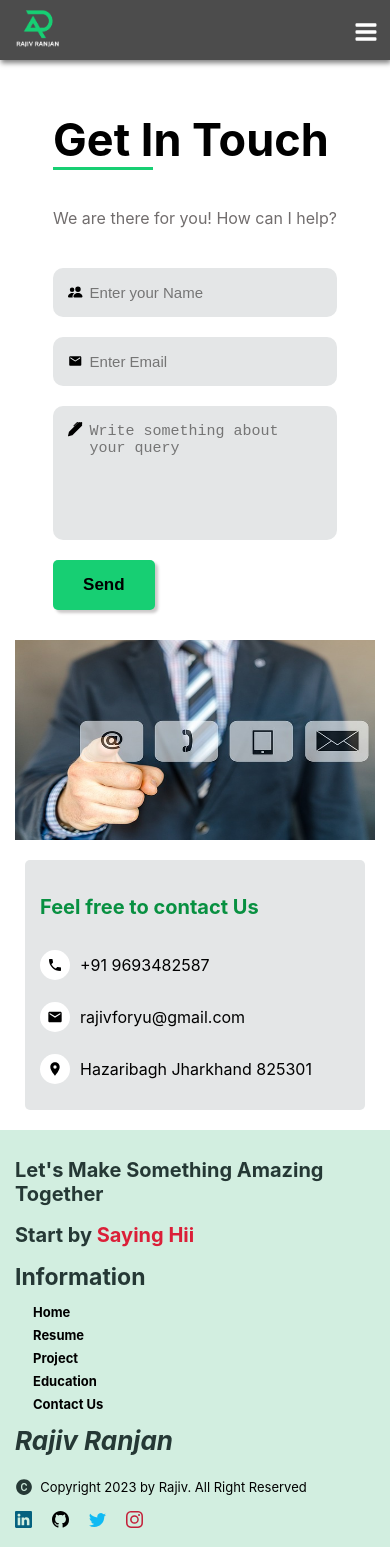
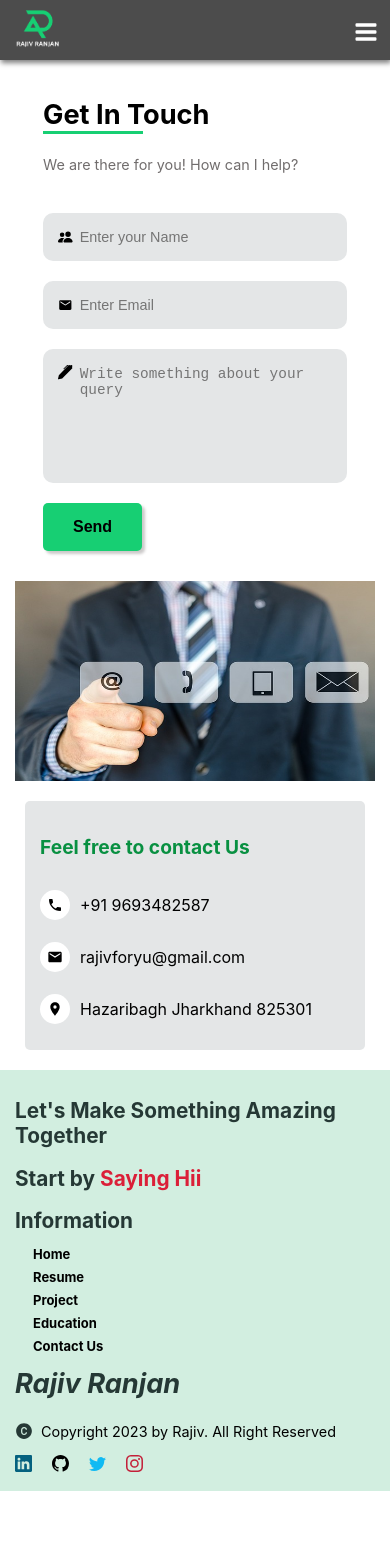
Before and after one commit to RajivRnjan/rajivrnjan.github.io, a React (Create React App) app: page /contact in a window 390 px wide. After the commit the page ends 1491 px from the top, so only its background shows below. Built offline with nearby package versions, Linux system fonts and the light colour scheme.

Commit message:
change 2

```diff
--- a/src/App.css
+++ b/src/App.css
@@ -190,7 +190,8 @@ a {
     margin: 0;
   }
   .RightHeroContainer p {
-    font-size: 18px;
+    /* font-size: 18px; */
+    font-size:var(--desktop-paragraph-font);
     color: #727171;
   }
   .HeroSectionButton {
@@ -206,7 +207,8 @@ a {
   .HeroSectionButton1 {
     padding: 10px 30px;
     border-radius: 30px;
-    font-size: 1rem;
+    /* font-size: 1rem; */
+    font-size: var(--button-font-size);
     cursor: pointer;
     background-color: var(--primary-text-color);
     border: 2px solid var(--primary-text-color);
@@ -215,7 +217,7 @@ a {
   .HeroSectionButton2 {
     padding: 10px 30px;
     border-radius: 30px;
-    font-size: 1rem;
+    font-size: var(--button-font-size);
     background-color: var(--primary-text-color);
     cursor: pointer;
     border: 2px solid var(--primary-text-color);
@@ -265,7 +267,7 @@ a {
     font-size: 15px;
   }
   .RightHeroContainer .Description p {
-    font-size: 15px;
+    font-size: var(--phone-paragraph-font)
   }
 }
 
@@ -343,33 +345,29 @@ a {
   .rightSectionHelp {
     margin: 40px;
   }
-  /* .ItemIcon {
-    width: 70px;
-    height: 70px;
-  } */
+
   .leftSectionHelp .Item {
     padding: 20px;
   }
   .leftSectionHelp .Item .ItemDesc h3 {
     margin: 0;
-    font-size: 25px;
+    font-size: var(--tertiary-desktop-heading-font);
   }
   .leftSectionHelp .Item .ItemDesc p {
     margin: 0;
-    font-size: 20px;
+    font-size: var(--desktop-paragraph-font);
   }
   .rightSectionHelp .desc p {
-    font-size: 20px;
+    font-size: var(--desktop-paragraph-font);
   }
   .rightSectionHelp {
     display: flex;
     flex-direction: column;
     flex: 0.6;
-
     padding: 0 30px;
   }
   .rightSectionHelp h2 {
-    font-size: 30px;
+    font-size: var(--secondary-desktop-heading-font);
   }
 }
 @media screen and (max-width: 991px) {
@@ -399,21 +397,19 @@ a {
   }
   .leftSectionHelp .Item .ItemDesc h3 {
     margin: 0;
-    font-size: 20px;
+    font-size: var(--tertiary-tablet-heading-font);
   }
   .leftSectionHelp .Item .ItemDesc p {
     margin: 0;
-    font-size: 17px;
+    font-size: var(--tablet-paragraph-font);
   }
   .rightSectionHelp .desc p {
-    font-size: 15px;
+    font-size: var(--tablet-paragraph-font);
   }
   .rightSectionHelp h2 {
-    font-size: 25px;
-  }
-  /* .navItems ul {
-    display: none;
-  } */
+    font-size: var(--secondary-tablet-heading-font);
+  }
+
   /*Work Experience*/
   .BottomRightContainer {
     display: flex;
@@ -428,10 +424,10 @@ a {
   }
   /*My Work*/
   .MyWorkHeader .Heading h1 {
-    font-size: 30px;
+    font-size: var(--primary-tablet-heading-font);
   }
   .MyWorkHeader .ExploreMore h2 {
-    font-size: 16px;
+    font-size: var(--button-font-size);
     color: #00adef;
   }
 }
@@ -446,28 +442,27 @@ a {
 
   .leftSectionHelp .Item .ItemDesc h3 {
     margin: 0;
-    font-size: 15px;
+    font-size: var(--tertiary-phone-heading-font);
   }
   .leftSectionHelp .Item .ItemDesc p {
     margin: 0;
-    font-size: 14px;
+    font-size: var(--phone-paragraph-font);
   }
   .rightSectionHelp .desc p {
-    font-size: 15px;
+    /* font-size: 15px; */
+    font-size: var(--phone-paragraph-font);
   }
   .rightSectionHelp {
     display: flex;
     flex-direction: column;
     flex: 0.6;
-
     padding: 0;
   }
+
   .rightSectionHelp h2 {
-    font-size: 20px;
-  }
-  /* .navItems ul {
-    display: none;
-  } */
+    font-size: var(--secondary-phone-heading-font);
+  }
+
 }
 
 /* #### My Journey #### */
@@ -475,12 +470,12 @@ a {
 
 .WorkExperienceContainer {
   width: 100%;
-
   background-color: #f8f7f1;
   padding-bottom: 50px;
 }
 .WorkExperienceContainer .TopSection h1 {
   text-align: center;
+  font-size: var(--primary-desktop-heading-font);
 }
 
 .BottomLeftContainer .Item h2,
@@ -490,7 +485,7 @@ a {
 @media screen and (max-width: 1920px) {
   .TopSection {
     padding: 20px 0 20px 50px;
-    font-size: 20px;
+    /* font-size: 20px; */
     display: flex;
     justify-content: flex-start;
   }
@@ -503,14 +498,13 @@ a {
     flex: 0.4;
     flex-direction: column;
     justify-content: space-around;
-    /* align-items: center; */
-    padding-left: 50px;
+  padding-left: 50px;
   }
   .BottomRightContainer {
     display: flex;
     flex: 0.6;
     padding: 0 40px;
-    font-size: 20px;
+    font-size: var(--desktop-paragraph-font);
     gap: 20px;
   }
   .BottomRightContainer .ExperienceItems {
@@ -531,9 +525,14 @@ a {
 @media screen and (max-width: 490px) {
   .TopSection {
     padding: 15px 20px;
-    font-size: 15px;
-  }
-
+
+  }
+  .WorkExperienceContainer .TopSection h1 {
+    font-size: var(--primary-phone-heading-font);
+  }
+  .ExperienceItem h2{
+    font-size: var(--secondary-phone-heading-font);
+  }
   .BottomSection {
     display: flex;
     flex-direction: column;
@@ -545,7 +544,7 @@ a {
     display: flex;
     flex: 0.6;
     padding: 0 20px;
-    font-size: 14px;
+    font-size: var(--phone-paragraph-font);
     gap: 10px;
   }
   .BottomRightContainer .ExperienceItems {
@@ -596,7 +595,6 @@ a {
 .InnerCircle {
   width: 25px;
   height: 25px;
-
   border-radius: 50%;
 }
 .InnerCircle1-bg-color {
@@ -629,10 +627,11 @@ a {
     align-items: center;
   }
   .MyWorkHeader .Heading h1 {
-    font-size: 40px;
+    font-size: var(--primary-desktop-heading-font);
   }
   .MyWorkHeader .ExploreMore h2 {
-    font-size: 20px;
+    /* font-size: 20px; */
+    font-size: var(--tertiary-desktop-heading-font);
     color: #00adef;
   }
 
@@ -651,7 +650,6 @@ a {
 @media screen and (max-width: 490px) {
   .react-multiple-carousel__arrow {
     position: absolute;
-
     z-index: 100;
   }
   .MyWorkHeader {
@@ -661,10 +659,12 @@ a {
     padding: 0 20px;
   }
   .MyWorkHeader .Heading h1 {
-    font-size: 25px;
+    /* font-size: 25px; */
+    font-size: var(--secondary-phone-heading-font);
   }
   .MyWorkHeader .ExploreMore h2 {
-    font-size: 10px;
+    /* font-size: 10px; */
+    font-size: var(--phone-paragraph-font);
     color: #00adef;
   }
 }
@@ -680,9 +680,6 @@ a {
 }
 .TopRightBottomSection ul li a:hover {
   color: rgb(133, 140, 133);
-
-
-
 }
 .TopRightBottomSection ul li a > .arrow {
   margin-right: 5px;
@@ -691,7 +688,7 @@ a {
   transition: 0.3s all ease-in;
 }
 .TopRightBottomSection ul li a:hover > .arrow {
-  font-size: 20px;
+  font-size: var(--desktop-paragraph-font);
   color:var(--primary-color);
   transition: 0.3s all ease-in;
 }
@@ -699,11 +696,9 @@ a {
   .FooterContainer {
     background-color: var(--footer-bg-color);
     color: #253835;
-
   }
   .FooterContainer li {
     list-style: none;
-
   }
   .TopFooter {
     display: flex;
@@ -713,16 +708,18 @@ a {
 
   .TopLeftFooter h2 {
     /* width: 500px; */
-    font-size: 35px;
+    /* font-size: 35px; */
+    font-size: var(--secondary-desktop-heading-font);
   }
   .TopLeftFooter h1 {
-    font-size: 40px;
+    font-size: var(--primary-desktop-heading-font);
   }
   .sayinghii {
     color: #db1f38;
   }
   .TopRightHeading h2 {
-    font-size: 35px;
+    /* font-size: 35px; */
+    font-size: var(--secondary-desktop-heading-font);
   }
   .TopRightBottomSection ul {
     display: flex;
@@ -730,7 +727,6 @@ a {
     font-size: 15px;
     font-weight: 750;
     gap: 10px;
-
   }
   .BottomFooter {
     display: flex;
@@ -769,13 +765,13 @@ a {
     padding: 10px;
   }
   .TopLeftFooter h2 {
-    font-size: 25px;
+    font-size: var(--secondary-tablet-heading-font);
   }
   .TopRightFooter .TopRightHeading {
-    font-size: 20px;
+    font-size: var(--tertiary-tablet-heading-font)
   }
   .TopLeftFooter h1 {
-    font-size: 30px;
+    font-size: var(--primary-tablet-heading-font);
   }
   .TopRightBottomSection ul {
     display: flex;
@@ -796,15 +792,16 @@ a {
     align-items: flex-start;
   }
   .TopLeftFooter h2 {
-    font-size: 20px;
+    font-size: var(--secondary-phone-heading-font);
   }
 
   .TopRightHeading h2 {
     margin: 0;
-    font-size: 23px;
+    /* font-size: 23px; */
+    font-size: var(--secondary-phone-heading-font);
   }
   .TopLeftFooter h1 {
-    font-size: 20px;
+    font-size: var(--secondary-phone-heading-font);
   }
 
   .TopRightBottomSection ul {
@@ -818,14 +815,12 @@ a {
   .BottomFooter {
     display: flex;
     flex-direction: column;
-
     align-items: flex-start;
-
     border: none;
   }
   .BottomLeftFooter h2 {
     margin-top: 0;
-    font-size: 26px;
+    font-size: var(--primary-phone-heading-font);
     font-style: italic;
   }
   .BottomMiddleFooter {
@@ -833,7 +828,7 @@ a {
   }
   .BottomMiddleFooter p {
     margin: 0;
-    font-size: 13px;
+    font-size: var(--phone-paragraph-font);
     font-weight: 800px;
     color: var(--primary-bg-color);
   }
@@ -857,7 +852,7 @@ a {
     padding: 10px 30px;
   }
   .resume {
-    font-size: 40px;
+    font-size: var(--primary-desktop-heading-font);
   }
   .topResumeContainer,
   .bottomResumeContainer {
@@ -880,7 +875,7 @@ a {
 
   .topLeftmostResumeContainerHeading,
   .topRightmostResumeContainerHeading {
-    font-size: 25px;
+    font-size: var(--tertiary-desktop-heading-font);
   }
   .topLeftResumeContainer,
   .topRightResumeContainer {
@@ -892,7 +887,7 @@ a {
     display: flex;
     flex-direction: column;
     flex: 0.5;
-    font-size: 20px;
+    font-size: var(--desktop-paragraph-font);
   }
 
   .topRightResumeContainer,
@@ -900,7 +895,7 @@ a {
     display: flex;
     flex-direction: column;
     flex: 0.5;
-    font-size: 20px;
+    font-size: var(--desktop-paragraph-font);
   }
 
   .topLeftResumeContainer > .EducationItem,
@@ -941,18 +936,21 @@ a {
 
   .EduacationDesc li::marker {
     content: "➤";
-    font-size: 18px;
+
+    font-size: var(--desktop-paragraph-font);
     color: var(--secondary-text-color);
+
   }
   .topLeftResumeContainer .EducationItem h4,
   .topRightResumeContainer .ExperienceItem h4 {
     margin: 0;
-    font-size: 20px;
+    font-size: var(--desktop-paragraph-font);
   }
   .topLeftResumeContainer,
   .topRightResumeContainer .ExperienceItem p {
     margin: 15px 0 0 0;
-    font-size: 15px;
+    /* font-size: 15px; */
+    font-size: var(--desktop-paragraph-font);
   }
   .topLeftResumeContainer .EducationItem .date,
   .topRightResumeContainer .ExperienceItem .date {
@@ -974,6 +972,9 @@ a {
     margin: 0px;
     padding: 0 15px;
   }
+  .resume{
+    font-size: var(--primary-phone-heading-font);
+  }
   .topResumeContainer,
   .bottomResumeContainer {
     display: flex;
@@ -982,21 +983,28 @@ a {
     margin: 10px;
     gap: 10px;
   }
+  .bottomLeftResumeContainer>h2,.bottomRightResumeContainer>h2{
+    font-size: var(--primary-phone-heading-font);
+  }
   .TopLevelResumeContainer {
     display: flex;
     flex-direction: column;
   }
-  /* .topLeftmostResumeContainer,
-.topRightmostResumeContainer {
-  display: flex;
-  flex-direction: column;
-  padding: 30px;
-} */
-  .topLeftmostResumeContainerHeading,
-  .topRightmostResumeContainerHeading {
-    font-size: 20px;
-  }
-}
+  .bottomLeftResumeContainer{
+    font-size: var(--phone-paragraph-font);
+  }
+
+  .topLeftmostResumeContainerHeading > h2,
+  .topRightmostResumeContainerHeading >h2{
+    font-size: var(--primary-phone-heading-font);
+  }
+  .EduacationDesc{
+    font-size: var(--phone-paragraph-font);
+  }
+  .EduacationDesc li::marker {
+   font-size: var(--phone-paragraph-font);
+   }
+  }
 
 .progress {
   /* width:100%; */
@@ -1066,6 +1074,7 @@ a {
   display: flex;
   justify-content: space-around;
 }
+
 @media screen and (max-width: 490px) {
   .circularProgressBarContainer {
     display: flex;
@@ -1112,13 +1121,12 @@ a {
 .innerCircle #number {
   font-weight: 700;
   color: #555;
-
-  font-size: 25px;
+  font-size: var(--primary-phone-heading-font);
 }
 .innerCircle #skill {
   font-weight: 700;
   color: #555;
-  font-size: 12px;
+  font-size: var(--phone-paragraph-font);
 }
 .svg {
   position: absolute;
@@ -1180,7 +1188,8 @@ textarea {
   outline: none;
   border: none;
   background-color: transparent;
-  font-size: 15px;
+  /* font-size: 15px; */
+  font-size: var(--desktop-paragraph-font);
   width: 100%;
 }
 input:-webkit-autofill {
@@ -1223,76 +1232,28 @@ input:focus {
 }
 
 .GetInTouch > .left_container > h2 {
-  font-size: 45px;
+  font-size: var(--primary-desktop-heading-font);
   color: var(--primary-bg-color);
 }
 .GetInTouch > .left_container > p {
   color: var(--secondary-text-color);
   margin: 0 0 40px 0;
+  font-size: var(--desktop-paragraph-font);
 }
 .GetInTouch > .left_container > form {
   padding:0;
 }
 
-@media screen and (max-width: 490px) {
-  .GetInTochMainContainer {
-    margin: 5px;
-    padding: 0;
-  }
-  .GetInTouch {
-    display: flex;
-    flex-direction: column;
-    justify-content: space-around;
-    align-items: center;
-    /* padding: 10px; */
-    gap: 20px;
-  }
-  .right_container > img {
-    height: 200px;
-    width: 360px;
-  }
-  .ContactFooterContainer {
-    margin: 20px;
-    padding: 15px;
-  }
-  .inputContainer {
-    display: flex;
-    align-items: center;
-    column-gap: 5px;
-    border-radius: 10px;
-    background-color: var(--secondary-bg-color);
-  }
-  .left_container {
-    display: flex;
-    flex-direction: column;
-    flex: 0.5;
-    padding: 10px;
-    align-items: center;
-
-    align-items: stretch;
-    margin: 0;
-  }
-  .right_container > .socialIcon {
-    display: none;
-  }
-  .left_container > form {
-    display: flex;
-    flex-direction: column;
-    gap: 20px;
-    padding: 10px;
-  }
-}
+
 
 .left_container > form {
   display: flex;
   flex-direction: column;
   gap: 20px;
-
 }
 .inputContainer {
   display: flex;
   align-items: center;
-
   column-gap: 5px;
   padding: 15px;
   border-radius: 10px;
@@ -1310,12 +1271,11 @@ textarea {
 .left_container > form > button {
   background-color: var(--primary-color);
   box-shadow: 3px 3px 3px var(--btn-box-shadow);
-
   width: max-content;
   padding: 15px 30px;
   /* color: var(--primary-text-color); */
   color: black;
-  font-size: 17px;
+  font-size: var(--button-font-size);
   font-weight: 700;
   border: none;
   border-radius: 5px;
@@ -1325,7 +1285,6 @@ textarea {
   background-color: #267344;
   box-shadow: 3px 3px 5px var(--btn-box-shadow);
   color: var(--primary-text-color);
-
   /* border: none; */
   transition: 0.5s all ease-in-out;
 }
@@ -1359,13 +1318,10 @@ textarea {
   transition: 0.5s all ease-in-out;
 }
 
-/* .right_container .socialIcon .GithubIcon{
-  color: #00adef;
-} */
+
 .right_container .socialIcon .GithubIcon:hover {
   color: white;
   background-color: black;
-
   transition: 0.5s all ease-in-out;
 }
 .right_container .socialIcon .twitterIcon {
@@ -1378,7 +1334,7 @@ textarea {
 }
 
 .ContactFooterContainer > p {
-  font-size: 20px;
+  font-size: var(--desktop-paragraph-font);
   font-weight: 700;
   color: var(--tertiary-color);
 }
@@ -1412,6 +1368,68 @@ textarea {
   color: white;
   transition: 0.5s all ease-in-out;
 }
+
+@media screen and (max-width: 490px) {
+  .GetInTochMainContainer {
+    margin: 5px;
+    padding: 0;
+  }
+  .GetInTouch {
+    display: flex;
+    flex-direction: column;
+    justify-content: space-around;
+    align-items: center;
+    /* padding: 10px; */
+    gap: 20px;
+  }
+  .GetInTouch > .left_container > h2{
+    font-size: var(--primary-phone-heading-font);
+  }
+  .left_container > form > button{
+    font-size: var(--button-responsive-font-size);
+  }
+  .GetInTouch > .left_container > p{
+    font-size: var(--phone-paragraph-font);
+  }
+  .right_container > img {
+    height: 200px;
+    width: 360px;
+  }
+  .ContactFooterContainer {
+    margin: 20px;
+    padding: 15px;
+  }
+  .inputContainer {
+    display: flex;
+    align-items: center;
+    column-gap: 5px;
+    border-radius: 10px;
+    background-color: var(--secondary-bg-color);
+  }
+  input,textarea{
+    font-size: var(--phone-paragraph-font);
+  }
+  .left_container {
+    display: flex;
+    flex-direction: column;
+    flex: 0.5;
+    padding: 10px;
+    align-items: center;
+    align-items: stretch;
+    margin: 0;
+    width:80%;
+  }
+  .right_container > .socialIcon {
+    display: none;
+  }
+  .left_container > form {
+    display: flex;
+    flex-direction: column;
+    gap: 20px;
+    padding: 10px;
+  }
+}
+
 /* #### Projects and Experience #### */
 /* #### Projects and Experience #### */
 .ProjectItem {
@@ -1450,7 +1468,7 @@ textarea {
   }
   .ProjectsMenu > button {
     padding: 15px;
-    font-size: 18px;
+    font-size: var(--button-font-size);
     box-shadow: 2px 2px 3px var(--btn-box-shadow);
     border-radius: 5px;
     border: none;
@@ -1476,7 +1494,7 @@ textarea {
     /* align-items: flex-start; */
   }
   .ProjectTitle > h4 {
-    font-size: 20px;
+    font-size: var(--desktop-paragraph-font);
     margin: 5px 0;
   }
   .ProjectDesc {
@@ -1492,7 +1510,7 @@ textarea {
     justify-content: space-between;
   }
   .ProjectItemButton > button {
-    font-size: 18px;
+    font-size: var(--button-font-size);
     border: none;
     border-radius: 5px;
     padding: 10px;
@@ -1532,7 +1550,7 @@ textarea {
     padding: 15px;
     border-radius: 5px;
     border: none;
-    font-size: 17px;
+    font-size: var(--button-font-size);
     font-weight: 600;
     background-color: var(--secondary-btn-bg-color);
     box-shadow: 2px 2px 5px var(--btn-box-shadow);
@@ -1565,11 +1583,11 @@ textarea {
     justify-content: center;
   }
   .ProjectHeaderLeft > h2 {
-    font-size: 40px;
+    font-size: var(--primary-desktop-heading-font);
     margin-bottom: 0;
   }
   .ProjectHeaderLeft > p {
-    font-size: 20px;
+    font-size: var(--desktop-paragraph-font);
   }
   .ProjectHeaderRight > img {
     width: 70%;
@@ -1601,17 +1619,17 @@ textarea {
     width: 90vw;
   }
   .ProjectHeaderLeft > h2 {
-    font-size: 25px;
+    font-size: var(--primary-phone-heading-font);
     margin-bottom: 0;
   }
   .ProjectHeaderLeft > p {
-    font-size: 18px;
+    /* font-size: 18px; */
+    font-size: var(--phone-paragraph-font);
   }
   .ProjectHeaderLeft > .starbtn  button {
-    font-size: 15px;
+    /* font-size: 15px; */
+    font-size: var(--button-responsive-font-size);
     padding: 10px;
-
-    /* font-weight: 600; */
   }
 
   .ProjectHeaderLeft {
@@ -1632,17 +1650,17 @@ textarea {
   }
   .ProjectsMenu > button {
     padding: 12px;
-    font-size: 15px;
+    font-size: var(--button-responsive-font-size);
   }
   .ProjectItemButton > button {
-    font-size: 15px;
+    font-size: var(--button-responsive-font-size);
     padding: 10px;
   }
   .ProjectTitle > h4 {
-    font-size: 17px;
+    font-size: var(--tertiary-phone-heading-font);
   }
   .ProjectDesc > p {
-    font-size: 15px;
+    font-size: var(--phone-paragraph-font);
   }
   .ProjectHeaderRight > img {
     width: 80%;
@@ -1671,11 +1689,12 @@ textarea {
   /* padding: 20px; */
 }
 .EducationAndCertificationHeader > .Left > h2 {
-  font-size: 45px;
+  font-size: var(--primary-desktop-heading-font);
   margin: 0;
 }
 .EducationAndCertificationHeader > .Left > p {
-  font-size: 22px;
+  /* font-size: 22px; */
+  font-size: var(--desktop-paragraph-font);
 }
 .EducationAndCertificationHeader > .Left > button {
   margin-bottom:10px;
@@ -1694,7 +1713,7 @@ textarea {
   padding: 30px;
 }
 .EducationContainer > h3 {
-  font-size: 35px;
+  font-size: var(--secondary-desktop-heading-font);
   margin-bottom: 0;
 }
 .EducationContainer .FirstContainer,
@@ -1710,13 +1729,48 @@ textarea {
   justify-content: space-around;
   gap: 100px;
 }
+
+
+.schoolDesc {
+  display: flex;
+  flex-direction: column;
+  justify-content: center;
+  gap: 15px;
+}
+
+.SchoolDescHeader {
+  display: flex;
+  flex-direction: row;
+  gap: 10px;
+}
+.SchoolDescHeader h4 {
+  font-size: var(--primary-phone-heading-font);
+  margin: 0;
+}
+.SchoolDescHeader > .SchoolName > span {
+  font-size: var(--secondary-phone-heading-font);
+  font-weight: 700;
+}
+.schoolDesc > span {
+  font-size: var(--tertiary-phone-heading-font);
+  background-color: var(--footer-bg-color);
+  padding: 5px 20px;
+  width: max-content;
+  border-radius: 3px;
+  font-weight: 700;
+}
+.schoolDesc > p {
+  font-size: var(--desktop-paragraph-font);
+  margin: 0;
+}
+
 @media screen and (max-width: 490px) {
   .EducationAndCertificationMainContainer {
     margin: 10px;
     padding: 0 10px;
   }
   .EducationAndCertificationHeader > .Left > p {
-    font-size: 18px;
+    font-size: var(--phone-paragraph-font);
   }
   .EducationAndCertificationHeader > .Right > img {
     width: 90vw;
@@ -1733,9 +1787,11 @@ textarea {
     display: inline;
   }
   .EducationContainer {
-
-    gap: 100px;
+    gap: 50px;
     padding: 0px;
+  }
+  .EducationAndCertificationHeader > .Left > h2 {
+    font-size: var(--primary-phone-heading-font);
   }
 
   .EducationContainer .FirstContainer,
@@ -1745,49 +1801,31 @@ textarea {
     flex-direction: column-reverse;
     gap: 50px;
   }
-}
-
-.schoolDesc {
-  display: flex;
-  flex-direction: column;
-
-  justify-content: center;
-
-  gap: 15px;
-}
-
-.SchoolDescHeader {
-  display: flex;
-  flex-direction: row;
-  gap: 10px;
-}
-.SchoolDescHeader h4 {
-  font-size: 30px;
-  margin: 0;
-}
-.SchoolDescHeader > .SchoolName > span {
-  font-size: 20px;
-  font-weight: 700;
-}
-.schoolDesc > span {
-  font-size: 17px;
-  background-color: var(--footer-bg-color);
-  padding: 5px 20px;
-  width: max-content;
-
-  border-radius: 3px;
-}
-.schoolDesc > p {
-  font-size: 20px;
-  margin: 0;
-}
+  .SchoolDescHeader h4{
+    font-size: var(--secondary-phone-heading-font) ;
+  }
+  .schoolDesc > p {
+    font-size: var(--phone-paragraph-font);
+
+  }
+  .SchoolDescHeader > .SchoolName > span{
+    font-size: var(--tertiary-phone-heading-font);
+  }
+  .SchoolLogo>img{
+    width: 20vw;
+
+  }
+
+}
+
 /* ### CERTIFICATE ### */
 /* ### CERTIFICATE ### */
+@media screen and (max-width: 1920px) {
 .CertificationContainer {
   padding: 30px;
 }
 .CertificationContainer > h4 {
-  font-size: 45px;
+  font-size: var(--primary-desktop-heading-font);
 }
 .CertificateRow {
   display: flex;
@@ -1831,7 +1869,7 @@ textarea {
 }
 .CertificateItemMiddle > h4 {
   margin: 0;
-  font-size: 20px;
+  font-size: var(--desktop-paragraph-font);
 }
 .CertificateItemMiddle > h5 {
   margin: 10px 0;
@@ -1840,6 +1878,14 @@ textarea {
   display: flex;
   justify-content: space-between;
   align-items: center;
+}
+}
+
+@media screen and (max-width: 490px) {
+
+.CertificationContainer > h4 ,.EducationContainer > h3 {
+  font-size: var(--primary-phone-heading-font);
+}
 }
 
 /*### Thanking You ###*/
@@ -1853,7 +1899,7 @@ textarea {
   }
   .thankingContainer > p {
     margin: 0;
-    font-size: 20px;
+    font-size: var(--desktop-paragraph-font);
     border: 1px solid var(--secondary-bg-color);
     padding: 35px 30px;
     border-radius: 5px 25px;
@@ -1867,7 +1913,7 @@ textarea {
 
 @media screen and (max-width: 920px) {
   .thankingContainer > p {
-    font-size: 18px;
+    font-size: var(--tablet-paragraph-font);
   }
   .thankingContainer > .humanImage > img {
     width: 200px;
@@ -1878,7 +1924,7 @@ textarea {
     margin: 40px 30px;
   }
   .thankingContainer > p {
-    font-size: 15px;
+    font-size: var(--phone-paragraph-font);
     padding: 20px;
   }
   .thankingContainer > .humanImage {
--- a/src/index.css
+++ b/src/index.css
@@ -31,4 +31,32 @@ code {
   --secondary-btn-bg-color:rgb(239,239,239);
 
   --btn-box-shadow:#cccaca;
+
+
+  --button-font-size:1.1rem;
+  --button-responsive-font-size:1rem;
+
+  /*Font size desktop*/
+  --primary-desktop-heading-font:2.5rem;
+  --secondary-desktop-heading-font:2rem;
+  --tertiary-desktop-heading-font:1.5rem;
+
+  --desktop-paragraph-font:1.2rem;
+
+
+  /*Font size tablet*/
+  --primary-tablet-heading-font:2rem;
+  --secondary-tablet-heading-font:1.5rem;
+  --tertiary-tablet-heading-font:1.3rem;
+
+  --tablet-paragraph-font:1rem;
+
+
+  /*Font size phone*/
+  --primary-phone-heading-font:1.7rem;
+  --secondary-phone-heading-font:1.3rem;
+  --tertiary-phone-heading-font:1rem;
+
+
+  --phone-paragraph-font:0.9rem;
 }
```
